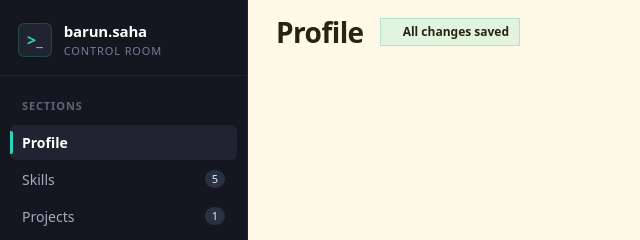
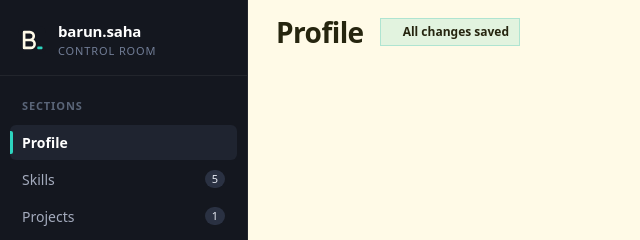
Before and after one commit to barun20saha/barun20saha.github.io, a website: page admin/public/index.html in a window 1280 px wide. Shown: the top 240 px of the page, 0-640 px from the left. Drawn offline with Linux system fonts and the light colour scheme; files that its build step writes are made by us from their sources; no server answers; files whose address does not match are found by name.

Commit message:
chore(admin): favicon, icons and full-width shell

```diff
--- a/admin/public/index.html
+++ b/admin/public/index.html
@@ -38,7 +38,11 @@
     <aside class="admin-sidebar" aria-label="Sections Sidebar">
       <div class="sidebar-header">
         <a href="#profile" class="sidebar-brand">
-          <span class="sidebar-brand-icon">&gt;_</span>
+          <svg class="sidebar-brand-mark" viewBox="0 0 64 64" width="28" height="28" aria-hidden="true" focusable="false">
+            <rect width="64" height="64" rx="14" fill="#14171F"/>
+            <path d="M14 14V50M14 14H27A9 9 0 0 1 27 32H14M14 32H29A9 9 0 0 1 29 50H14" fill="none" stroke="#FFFAE7" stroke-width="6" stroke-linecap="round" stroke-linejoin="round"/>
+            <rect x="44" y="47" width="12" height="6" rx="2" fill="#2DD4BF"/>
+          </svg>
           <div class="sidebar-brand-text">
             <span class="brand-name">barun.saha</span>
             <span class="brand-sub">control room</span>
--- a/admin/public/style.css
+++ b/admin/public/style.css
@@ -58,6 +58,13 @@ body {
   gap: 12px;
   text-decoration: none;
   color: #FFFFFF;
+}
+
+.sidebar-brand-mark {
+  flex-shrink: 0;
+  width: 28px;
+  height: 28px;
+  border-radius: 6px;
 }
 
 .sidebar-brand-icon {
@@ -428,8 +435,9 @@ body {
 }
 
 .tab-canvas-inner {
-  max-width: 820px;
-  margin: 0 auto;
+  width: 100%;
+  max-width: none;
+  margin: 0;
 }
 
 .section-panel {
```
